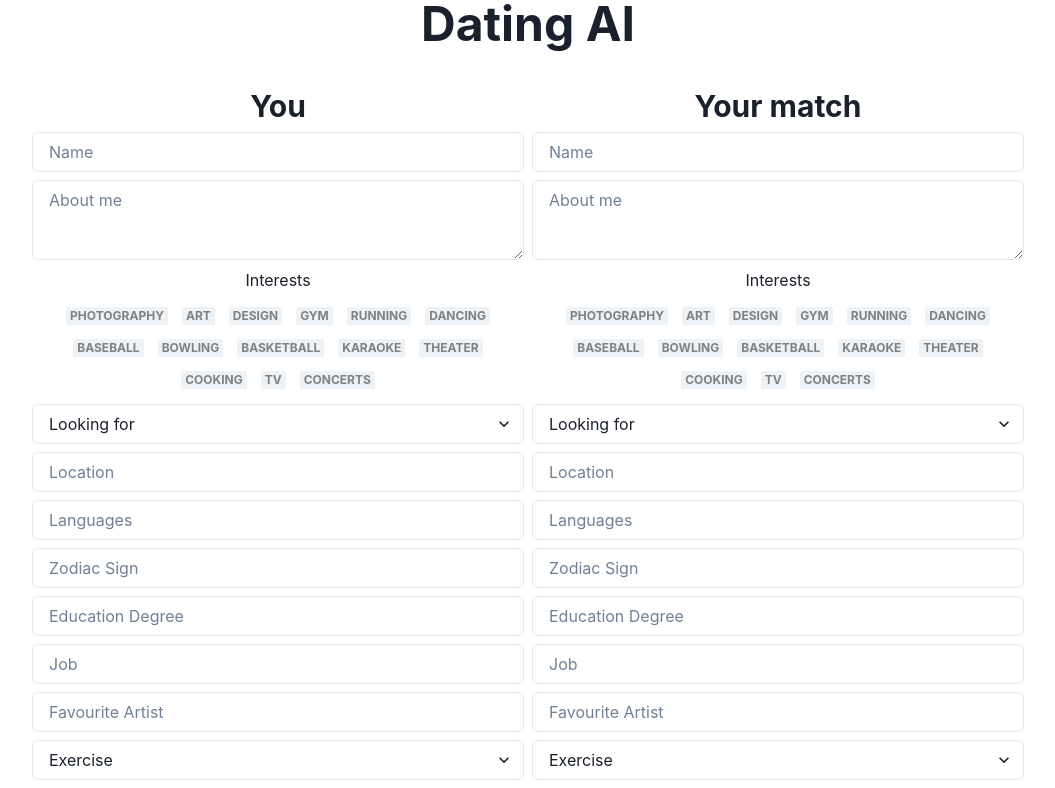
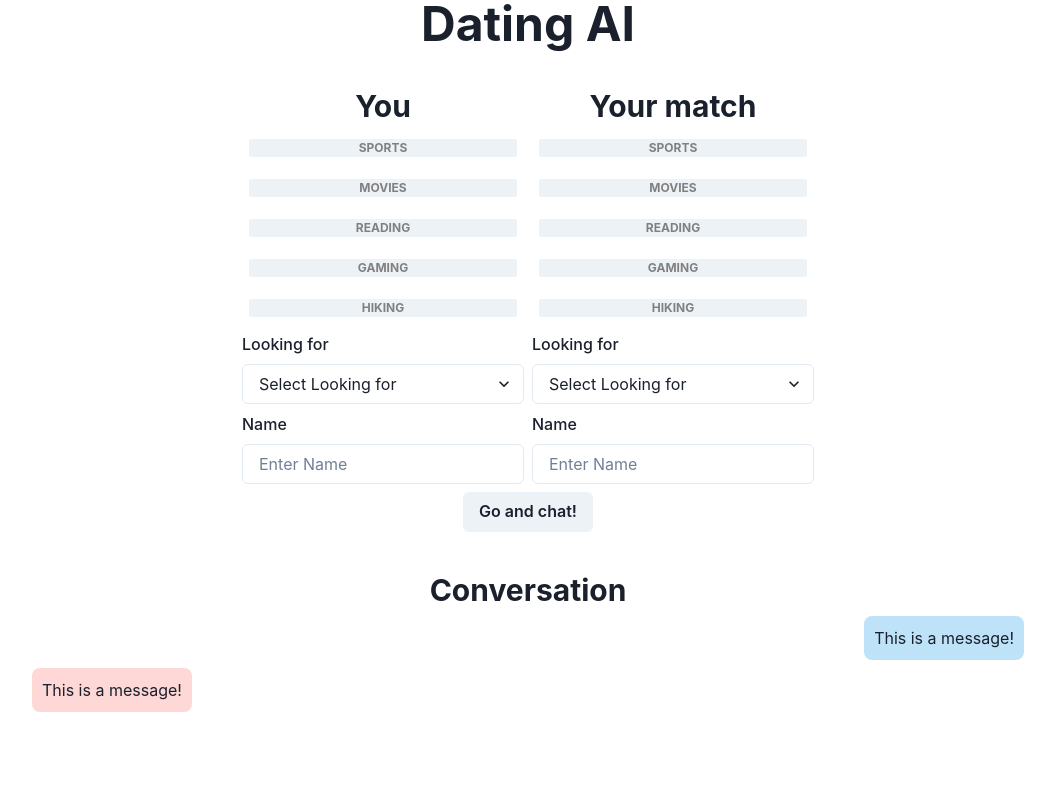
Before and after one commit to jkreller/dating-generator-ui, a React (Create React App) app: page / in a window 1280 px wide. Shown: the top 788 px of the page, without its empty margins (112-1167 px from the left). Built offline with nearby package versions, Linux system fonts and the light colour scheme.

Commit message:
- profile changes frontend

```diff
--- a/package.json
+++ b/package.json
@@ -9,6 +9,7 @@
     "@testing-library/jest-dom": "^5.16.5",
     "@testing-library/react": "^13.4.0",
     "@testing-library/user-event": "^13.5.0",
+    "axios": "^1.3.4",
     "framer-motion": "^10.0.1",
     "react": "^18.2.0",
     "react-dom": "^18.2.0",
--- /dev/null
+++ b/src/components/Profile-components/InterestBadges.jsx
@@ -0,0 +1,30 @@
+import React from 'react';
+import { Stack, HStack, Heading, Text, Textarea, Input, Box, Badge, Select } from "@chakra-ui/react";
+
+const InterestBadges = ({ selected, setSelected, activities }) => {
+
+  const handleClick = activity => {
+    if (selected.includes(activity)) {
+      const newSelected = selected.filter(item => item !== activity);
+      setSelected(newSelected);
+    } else {
+        setSelected([...selected, activity]);
+    }
+  };
+
+  return (
+    <>
+      {activities.map(activity => (
+        <Badge
+          key={activity}
+          m="7px"
+          color={selected.includes(activity) ? 'black' : 'gray'}
+          onClick={() => handleClick(activity)}>
+          {activity}
+        </Badge>
+      ))}
+    </>
+  );
+};
+
+export default InterestBadges;
--- /dev/null
+++ b/src/components/Profile-components/ProfileInput.jsx
@@ -0,0 +1,24 @@
+import { FormControl, FormLabel, Select, Input } from "@chakra-ui/react";
+
+function ProfileInput({info}) {
+  return (
+    <>
+        <FormControl key={info.name} id={info.name}>
+          <FormLabel>{info.name}</FormLabel>
+          {info.type === "choice" ? (
+            <Select placeholder={`Select ${info.name}`}>
+              {info.choices.map((choice) => (
+                <option key={choice} value={choice}>
+                  {choice}
+                </option>
+              ))}
+            </Select>
+          ) : (
+            <Input placeholder={`Enter ${info.name}`} />
+          )}
+        </FormControl>
+    </>
+  );
+}
+
+export default ProfileInput;
--- a/src/components/Profile.jsx
+++ b/src/components/Profile.jsx
@@ -1,94 +1,34 @@
 import { Stack, HStack, Heading, Text, Textarea, Input, Box, Badge, Select } from "@chakra-ui/react";
 import { Link } from 'react-router-dom';
 import React, { useState } from 'react';
+import InterestBadges from './Profile-components/InterestBadges.jsx';
+import ProfileInput from './Profile-components/ProfileInput.jsx';
 
+const profileInformation = [
+  {
+    name: "Looking for",
+    type: "choice",
+    choices: ["dating", "relationship"],
+  },
+  {
+    name: "Name",
+    type: "text",
+  },
+];
 
+ const activities = ['Sports', 'Movies', 'Reading', 'Gaming', 'Hiking'];
 
 const Profile = (props) => {
 const [selected, setSelected] = useState('');
   return (
     <Stack spacing={2}>
         <Heading as='h2' size='lg'>{props.heading}</Heading>
-        <Input placeholder='Name' />
-        <Textarea placeholder='About me' />
-        <Text>Interests</Text>
-        <Box>
-          <Badge m='7px' color={selected === 'Photography' ? 'green' : 'gray'} onClick={() => setSelected('Photography')}>Photography</Badge>
-          <Badge m='7px' color={selected === 'Art' ? 'green' : 'gray'} onClick={() => setSelected('Art')}>Art</Badge>
-          <Badge m='7px' color={selected === 'Design' ? 'green' : 'gray'} onClick={() => setSelected('Design')}>Design</Badge>
-          <Badge m='7px' color={selected === 'Gym' ? 'green' : 'gray'} onClick={() => setSelected('Gym')}>Gym</Badge>
-          <Badge m='7px' color={selected === 'Running' ? 'green' : 'gray'} onClick={() => setSelected('Running')}>Running</Badge>
-          <Badge m='7px' color={selected === 'Dancing' ? 'green' : 'gray'} onClick={() => setSelected('Dancing')}>Dancing</Badge>
-          <Badge m='7px' color={selected === 'Baseball' ? 'green' : 'gray'} onClick={() => setSelected('Baseball')}>Baseball</Badge>
-          <Badge m='7px' color={selected === 'Bowling' ? 'green' : 'gray'} onClick={() => setSelected('Bowling')}>Bowling</Badge>
-          <Badge m='7px' color={selected === 'Basketball' ? 'green' : 'gray'} onClick={() => setSelected('Basketball')}>Basketball</Badge>
-          <Badge m='7px' color={selected === 'Karaoke' ? 'green' : 'gray'} onClick={() => setSelected('Karaoke')}>Karaoke</Badge>
-          <Badge m='7px' color={selected === 'Theater' ? 'green' : 'gray'} onClick={() => setSelected('Theater')}>Theater</Badge>
-          <Badge m='7px' color={selected === 'Cooking' ? 'green' : 'gray'} onClick={() => setSelected('Cooking')}>Cooking</Badge>
-          <Badge m='7px' color={selected === 'TV' ? 'green' : 'gray'} onClick={() => setSelected('TV')}>TV</Badge>
-          <Badge m='7px' color={selected === 'Concerts' ? 'green' : 'gray'} onClick={() => setSelected('Concerts')}>Concerts</Badge>
-        </Box>
-        <Select placeholder='Looking for'>
-          <option value='1'>Relationship</option>
-          <option value='2'>Nothing serious</option>
-          <option value='3'>I don't know</option>
-        </Select>
-        <Input placeholder='Location' />
-        <Input placeholder='Languages' />
-        <Input placeholder='Zodiac Sign' />
-        <Input placeholder='Education Degree' />
-        <Input placeholder='Job' />
-        <Input placeholder='Favourite Artist' />
-        <Select placeholder='Exercise'>
-          <option value='1'>A lot</option>
-          <option value='2'>From time to time</option>
-          <option value='3'>Never</option>
-        </Select>
-        <Select placeholder='Drinking'>
-          <option value='1'>A lot</option>
-          <option value='2'>From time to time</option>
-          <option value='3'>Never</option>
-        </Select>
-        <Select placeholder='Smoking'>
-          <option value='1'>A lot</option>
-          <option value='2'>From time to time</option>
-          <option value='3'>Never</option>
-        </Select>
-        <Select placeholder='Kids'>
-          <option value='1'>Yes</option>
-          <option value='2'>No</option>
-          <option value='3'>Maybe</option>
-          <option value='3'>Some day</option>
-        </Select>
-        <Select placeholder='Politics'>
-          <option value='1'>Apolitical</option>
-          <option value='2'>Moderate</option>
-          <option value='3'>Liberal</option>
-          <option value='3'>Left</option>
-          <option value='4'>Right</option>
-        </Select>
-        <Select placeholder='Politics'>
-          <option value='1'>Agnostic</option>
-          <option value='2'>Atheist</option>
-          <option value='3'>Buddhist</option>
-          <option value='3'>Catholic</option>
-          <option value='4'>Christian</option>
-          <option value='5'>Hindu</option>
-          <option value='6'>Jewish</option>
-          <option value='7'>Muslim</option>
-          <option value='8'>Latter-day Saint</option>
-          <option value='9'>Mormon</option>
-          <option value='10'>Zoroastrian</option>
-          <option value='11'>Sikh</option>
-          <option value='12'>Spiritual</option>
-          <option value='13'>Other</option>
-        </Select>
-        <Input placeholder='Pets' />
-        <Select placeholder='Personality'>
-          <option value='1'>Introvert</option>
-          <option value='2'>Extrovert</option>
-          <option value='3'>In between</option>
-        </Select>
+     <>
+      <InterestBadges selected={selected} setSelected={setSelected} activities={activities} />
+      {profileInformation.map((info, index) => (
+      <ProfileInput info ={info} key= {index} />
+      ))}
+    </>
     </Stack>
   );
 };
```
Also changed, not shown: 1 other file (tests, documents, lock files or other folders).
